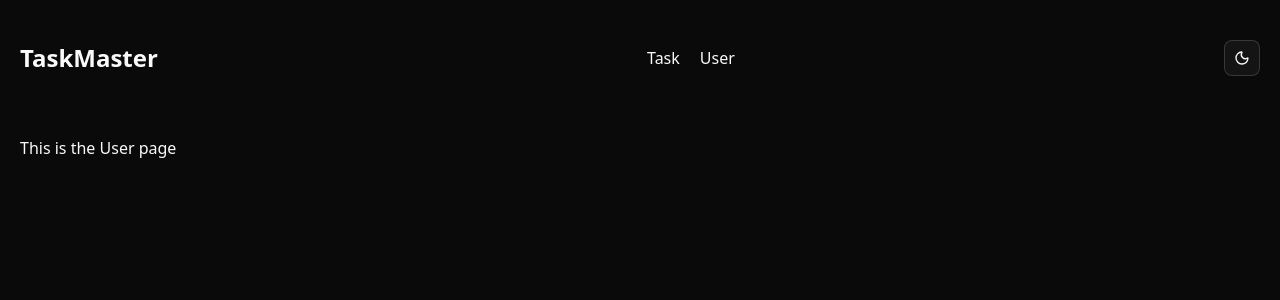
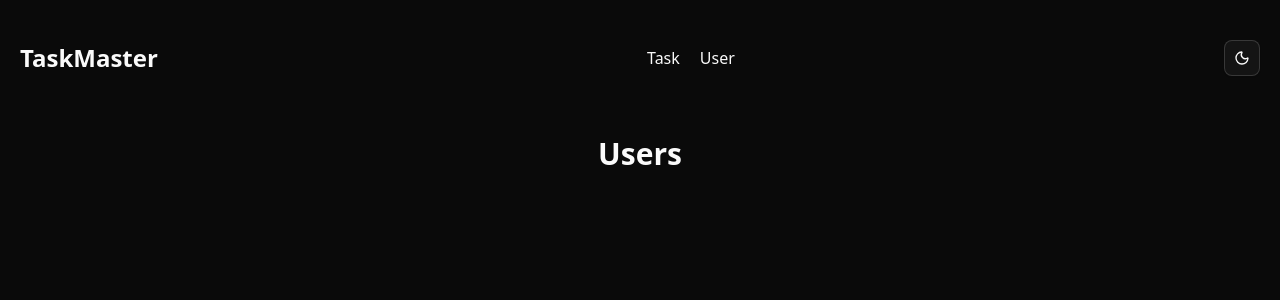
Before and after one commit to Sabuj-Chowdhury/Redux, a React (Vite) app in the folder Basic_TODO_Redux_with_shadcn/: page /users in a window 1280 px wide. Shown: the top 300 px of the page. Built offline with nearby package versions, Linux system fonts and the light colour scheme.

Commit message:
Main user page skeleton

```diff
--- a/Basic_TODO_Redux_with_shadcn/src/pages/Users.tsx
+++ b/Basic_TODO_Redux_with_shadcn/src/pages/Users.tsx
@@ -1,5 +1,15 @@
 const Users = () => {
-  return <div>This is the User page</div>;
+  return (
+    <div>
+      <div className="flex justify-center items-center">
+        <h1 className="text-3xl font-bold">Users</h1>
+      </div>
+      {/* add user modal/dialog */}
+      <div className="flex justify-end gap-5 items-center m-2"></div>
+      {/* user card */}
+      <div></div>
+    </div>
+  );
 };
 
 export default Users;
```
Also changed, not shown: Basic_TODO_Redux_with_shadcn/src/components/module/user/AddUserModal.tsx (added), Basic_TODO_Redux_with_shadcn/src/components/module/user/UserCard.tsx (added).
